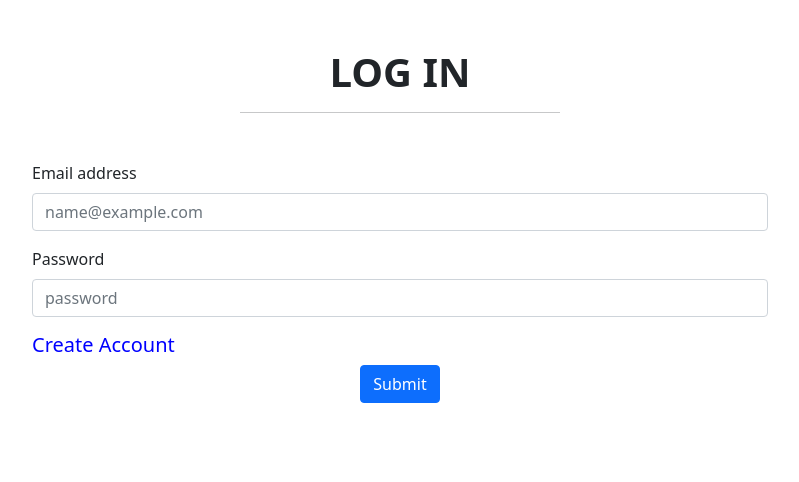
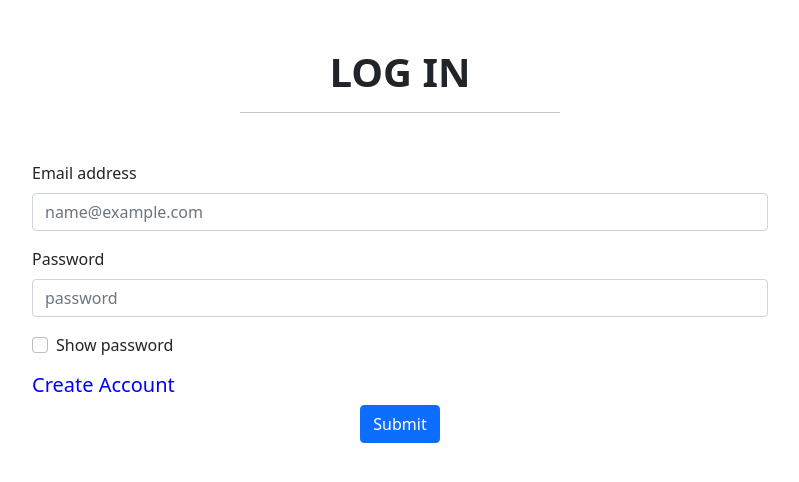
Before and after one commit to mumer29/Humanity-care, a React (Create React App) app in the folder save-wastage-food/: page /sign-in in a window 1280 px wide. Shown: the top 482 px of the page, without its empty margins (240-1039 px from the left). Built offline with nearby package versions, Linux system fonts and the light colour scheme.

Commit message:
on ckeck shw password : password type is changed

```diff
--- a/save-wastage-food/src/components/registrationForm/SignIn.js
+++ b/save-wastage-food/src/components/registrationForm/SignIn.js
@@ -8,6 +8,7 @@ import { firestore } from "../../firebase";
 function SignIn() {
 
     const navigate = useNavigate();
+    const [password, setPassword] = useState(true)
     const [user, setUser] = useState({
         email: "",
         password: ""
@@ -48,6 +49,14 @@ function SignIn() {
         navigate("/sign-up")
 
     }
+    function showHidePassword(e) {
+        const checked = e.target.checked;
+        if (checked) {
+            setPassword(false)
+        } else {
+            setPassword(true)
+        }
+    }
 
     return (
         <section className="main-about-heading mt-5 ">
@@ -75,8 +84,9 @@ function SignIn() {
                             <div className="mb-3">
                                 <label className="form-label">Password</label>
                                 <input
+
                                     id="password"
-                                    type="password"
+                                    type={password ? "password" : "text"}
                                     name="password"
                                     value={user.password}
                                     onChange={getUserData}
@@ -84,6 +94,20 @@ function SignIn() {
                                     placeholder="password"
                                 />
                             </div>
+                            <div className="mb-3 form-check">
+                                <input
+                                    type="checkbox"
+                                    className="form-check-input"
+                                    id="exampleCheck1"
+                                    onClick={(e) => {
+                                        showHidePassword(e);
+                                    }}
+                                />
+                                <label className="form-check-label" htmlFor="exampleCheck1">
+                                    Show password
+                                </label>
+                            </div>
+
                             <div className="h5">
                                 <a style={{ color: "blue", cursor: "pointer" }}
                                     onClick={registration}
--- a/save-wastage-food/src/components/registrationForm/SignUp.js
+++ b/save-wastage-food/src/components/registrationForm/SignUp.js
@@ -8,6 +8,7 @@ import firebase from "../../firebase";
 function SignUp() {
 
     const navigate = useNavigate();
+    const [password, setPassword] = useState(true)
     const [user, setUser] = useState({
         name: '',
         email: '',
@@ -34,6 +35,14 @@ function SignUp() {
     function registration() {
         navigate("/sign-in")
 
+    }
+    function showHidePassword(e) {
+        const checked = e.target.checked;
+        if (checked) {
+            setPassword(false)
+        } else {
+            setPassword(true)
+        }
     }
 
     return (
@@ -93,10 +102,23 @@ function SignUp() {
                                     onChange={getUserData}
                                     name='password'
                                     id="password"
-                                    type="password"
+                                    type={password ? "password" : "text"}
                                     className="form-control"
                                     placeholder="password" />
 
+                            </div>
+                            <div className="mb-3 form-check">
+                                <input
+                                    type="checkbox"
+                                    className="form-check-input"
+                                    id="exampleCheck1"
+                                    onClick={(e) => {
+                                        showHidePassword(e);
+                                    }}
+                                />
+                                <label className="form-check-label" htmlFor="exampleCheck1">
+                                    Show password
+                                </label>
                             </div>
                             <div className="h5 ">
                                 <a style={{ color: "blue", cursor: "pointer" }}
```
